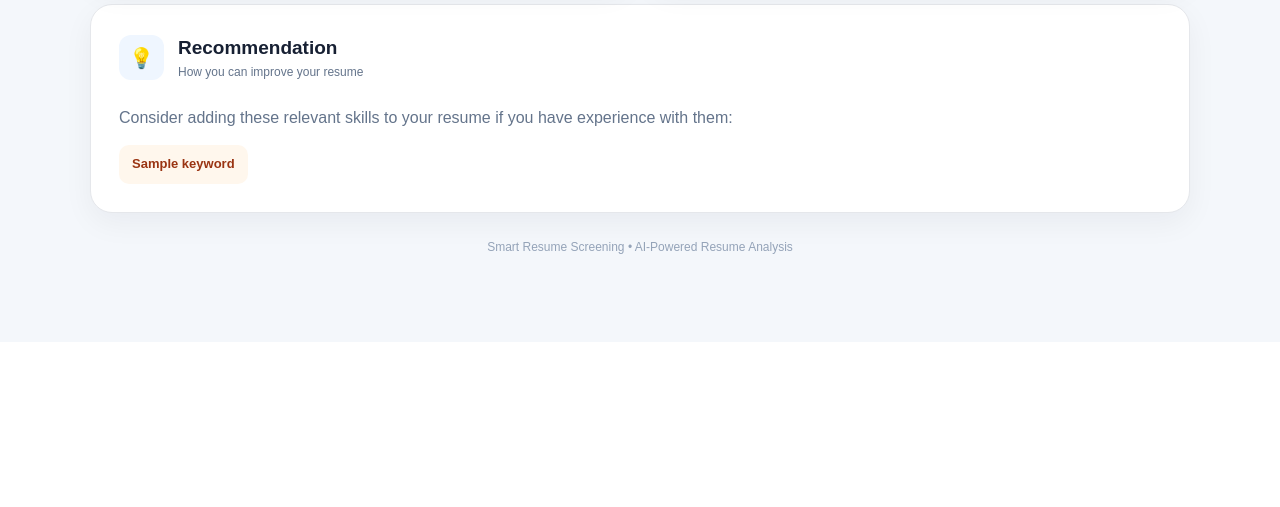
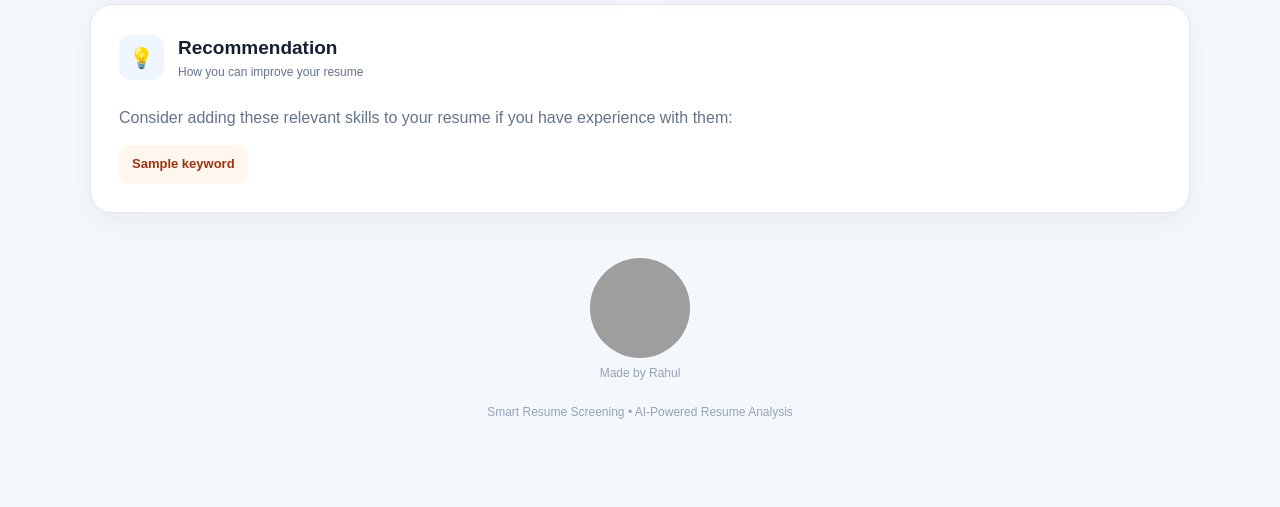
Before and after one commit to RahulkumarPatel704/smart-resume-screening, a Flask app: template templates/index.html in a window 1280 px wide. Shown: the part 1764-2271 px from the top of the page. Before the commit the page ends 2018 px from the top, so only its background shows below. Run offline with Flask 3, Linux system fonts and the light colour scheme; the template is opened without the code that fills it: most values are stand-ins (such as "Sample title", 1, 10 or a date in 2020); grey boxes are pictures that could not be loaded.

Commit message:
Update index.html

```diff
--- a/templates/index.html
+++ b/templates/index.html
@@ -457,6 +457,10 @@
 
         <!-- FOOTER ACTION -->
         <div class="result-footer">
+            <footer style="text-align: center; padding: 20px;">
+    <img src="profile.jpg" alt="Rahul" style="width: 100px; height: 100px; border-radius: 50%;">
+    <p>Made by Rahul</p>
+</footer>
 
             <p>
                 Smart Resume Screening • AI-Powered Resume Analysis
```
